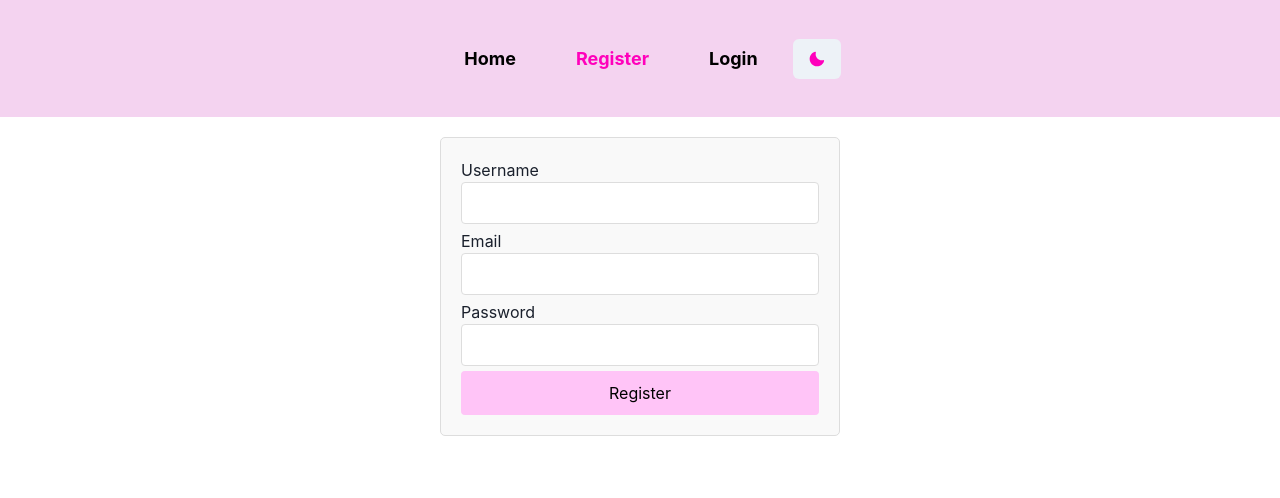
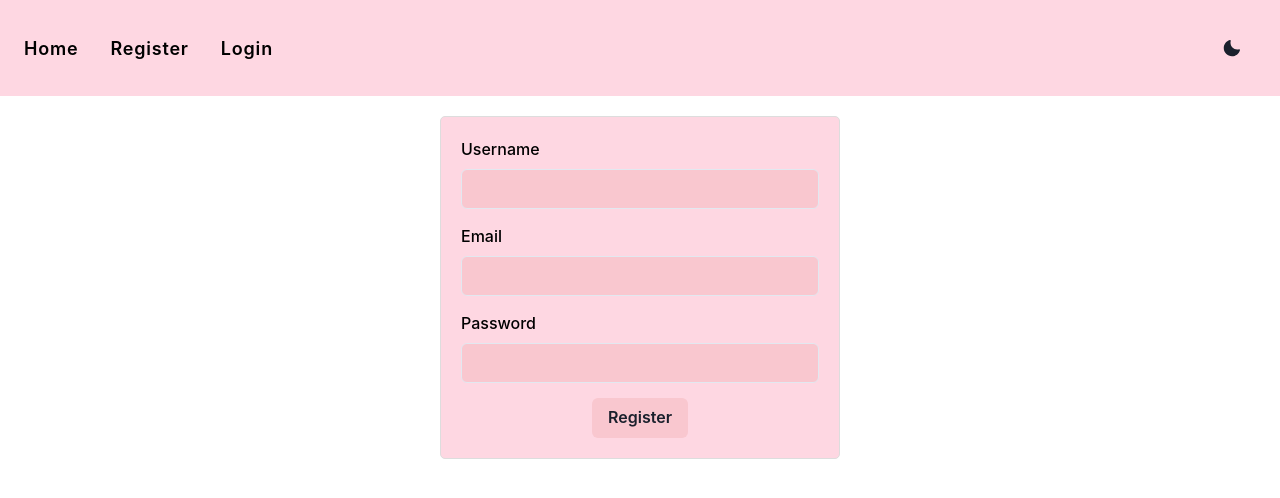
Before and after one commit to alicjapol/goit-react-hw-08-phonebook, a React (Create React App) app: page /register in a window 1280 px wide. Shown: the top 498 px of the page. Built offline with nearby package versions, Linux system fonts and the light colour scheme.

Commit message:
Update UI components with Chakra UI

```diff
--- a/src/components/App.jsx
+++ b/src/components/App.jsx
@@ -10,8 +10,18 @@ import ProtectedRoute from './ProtectedRoute';
 import PrivateRoute from './PrivateRoute';
 import { refreshUser } from '../redux/auth/operations';
 import useAuth from 'hooks/useAuth';
-import { ChakraProvider } from '@chakra-ui/react';
+import { ChakraProvider, extendTheme } from '@chakra-ui/react';
 import UserMenu from './UserMenu/UserMenu';
+
+const customTheme = extendTheme({
+  colors: {
+    brand: {
+      900: "#1a365d",
+      800: "#153e75",
+      700: "#2a69ac",
+    },
+  },
+});
 
 export const App = () => {
   const dispatch = useDispatch();
@@ -26,9 +36,11 @@ export const App = () => {
   }
 
   return (
-    <ChakraProvider>
-      <div>
-        <BrowserRouter>
+    <BrowserRouter>
+
+
+  <ChakraProvider theme={customTheme}>
+
           <Navigation />
           <Routes>
             <Route path="/" element={<Home />} />
@@ -65,8 +77,9 @@ export const App = () => {
               }
             />
           </Routes>
+          </ChakraProvider>
+
         </BrowserRouter>
-      </div>
-    </ChakraProvider>
+
   );
 };
--- a/src/components/ContactForm/ContactForm.js
+++ b/src/components/ContactForm/ContactForm.js
@@ -1,12 +1,29 @@
 import { useState } from 'react';
 import { useDispatch } from 'react-redux';
 import { addContact } from '../../redux/operations';
-import './ContactForm.css';
+import { Input, Button, Flex, FormControl, Box } from '@chakra-ui/react';
 
 function ContactForm() {
   const [name, setName] = useState('');
   const [number, setNumber] = useState('');
   const dispatch = useDispatch();
+
+  const inputStyles = {
+    margin: '5px 0',
+    padding: '10px',
+    borderRadius: '5px',
+    border: '1px solid #ccc',
+
+  };
+
+  const buttonBgColor = '#FF69B4';
+  const buttonHoverColor = '#e2347a';
+  const buttonStyles = {
+    bg: buttonBgColor,
+    color: 'white',
+    cursor: 'pointer',
+    _hover: { bg: buttonHoverColor },
+  };
 
   const handleSubmit = e => {
     e.preventDefault();
@@ -16,23 +33,42 @@ function ContactForm() {
   };
 
   return (
-    <form onSubmit={handleSubmit} className="contactForm">
-      <input
+    <Box
+      display="flex"
+      flexDirection="column"
+      width="300px"
+      marginBottom="20px"
+      padding="10px"
+      as="form"
+      onSubmit={handleSubmit}
+      className="contactForm"
+    >
+      <FormControl>
+        <Input
           type="text"
           value={name}
           onChange={e => setName(e.target.value)}
           placeholder="Name"
           required
+          {...inputStyles}
         />
-      <input
+      </FormControl>
+      <FormControl>
+        <Input
           type="tel"
           value={number}
           onChange={e => setNumber(e.target.value)}
           placeholder="Number"
           required
+          {...inputStyles}
         />
-      <button type="submit">Add Contact</button>
-    </form>
+      </FormControl>
+      <Flex justifyContent="center">
+        <Button type="submit" {...buttonStyles} padding="10px" borderRadius="5px">
+          Add Contact
+        </Button>
+      </Flex>
+    </Box>
   );
 }
 
--- a/src/components/ContactList/ContactList.js
+++ b/src/components/ContactList/ContactList.js
@@ -1,7 +1,7 @@
-import React, { useEffect } from 'react'; // Poprawione importowanie useEffect
+import React, { useEffect } from 'react';
 import { useSelector, useDispatch } from 'react-redux';
 import { deleteContact, fetchContacts } from '../../redux/operations';
-import './ContactList.css';
+import { Text, Button, UnorderedList, ListItem } from '@chakra-ui/react';
 import { selectFilteredContacts } from '../../redux/selectors';
 
 function ContactList() {
@@ -12,17 +12,37 @@ function ContactList() {
     dispatch(fetchContacts());
   }, [dispatch]);
 
+  const listItemStyles = {
+    margin: '10px 0',
+    padding: '10px',
+    border: '1px solid #ccc',
+    borderRadius: '5px',
+    display: 'flex',
+    justifyContent: 'space-between',
+    alignItems: 'center',
+  };
+
+  const buttonStyles = {
+    cursor: 'pointer',
+    bg: '#000000',
+    color: 'white',
+    border: 'none',
+    borderRadius: '5px',
+    padding: '5px 10px',
+    _hover: { bg: '#ffffff', color: 'black' },
+  };
+
   return (
-    <ul className="contactList">
+    <UnorderedList listStyleType="none" padding="0">
       {contacts.map(contact => (
-        <li key={contact.id}>
-          {contact.name}: {contact.number}
-          <button onClick={() => dispatch(deleteContact(contact.id))}>
+        <ListItem key={contact.id} {...listItemStyles}>
+          <Text>{contact.name}: {contact.number}</Text>
+          <Button onClick={() => dispatch(deleteContact(contact.id))} {...buttonStyles}>
             Delete
-          </button>
-        </li>
+          </Button>
+        </ListItem>
       ))}
-    </ul>
+    </UnorderedList>
   );
 }
 
--- a/src/components/Filter/Filter.js
+++ b/src/components/Filter/Filter.js
@@ -1,30 +1,34 @@
-import { useSelector, useDispatch } from 'react-redux';
+import React from 'react';
+import { useDispatch } from 'react-redux';
 import { setFilter } from '../../redux/contactsSlice';
-import './Filter.css';
-import PropTypes from 'prop-types';
+import { Input, FormControl, FormLabel } from '@chakra-ui/react';
+import { useSelector } from 'react-redux';
 import { selectFilter } from '../../redux/selectors';
 
 function Filter() {
   const filter = useSelector(selectFilter);
   const dispatch = useDispatch();
 
+  const handleChange = e => {
+    dispatch(setFilter(e.target.value));
+  };
+
   return (
-    <div className="filter">
-      <label>
-        Filter
-        <input
-          type="text"
-          value={filter}
-          onChange={e => dispatch(setFilter(e.target.value))}
-        />
-      </label>
-    </div>
+    <FormControl className="filter" padding="10px">
+      <FormLabel margin="0 0 10px">Filter</FormLabel>
+      <Input
+        type="text"
+        value={filter}
+        onChange={handleChange}
+        placeholder="Enter filter text..."
+        width="200px"
+        padding="10px"
+        marginLeft="10px"
+        borderRadius="5px"
+        border="1px solid #ccc"
+      />
+    </FormControl>
   );
 }
 
-Filter.propTypes = {
-  value: PropTypes.string,
-  onChange: PropTypes.func,
-};
-
 export default Filter;
--- a/src/components/LoginForm/LoginForm.js
+++ b/src/components/LoginForm/LoginForm.js
@@ -1,13 +1,22 @@
 import { useEffect } from 'react';
 import { useDispatch } from 'react-redux';
 import { login } from '../../redux/auth/operations';
-import './LoginForm.css';
+import { Input, Button, Flex, FormControl, FormLabel, Box } from '@chakra-ui/react';
 
 function LoginForm() {
     const dispatch = useDispatch();
     useEffect(() => {
 
     }, [dispatch]);
+
+    const inputBgColor = '#f9c7cf';
+    const buttonBgColor = '#f9c7cf';
+    const buttonHoverColor = '#ff1389';
+
+    const buttonStyles = {
+        bg: buttonBgColor,
+        _hover: { bg: buttonHoverColor, color: 'white' },
+    };
 
     const handleSubmit = e => {
         e.preventDefault();
@@ -22,19 +31,30 @@ function LoginForm() {
     };
 
     return (
-        <form onSubmit={handleSubmit} className="loginForm">
-            <div>
-                <label>Email:</label>
-                <input type="text" name="email" />
-            </div>
-            <div>
-                <label>Password:</label>
-                <input type="password" name="password" />
-            </div>
-            <div>
-                <button type="submit">Login</button>
-            </div>
-        </form>
+        <Box
+            maxW="400px"
+            m="20px auto"
+            p="20px"
+            border="1px solid #ddd"
+            borderRadius="5px"
+            bg="pink.100"
+        >
+            <form className="loginForm" onSubmit={handleSubmit}>
+                <FormControl mb="15px">
+                    <FormLabel>Email:</FormLabel>
+                    <Input type="text" name="email" bg={inputBgColor} />
+                </FormControl>
+                <FormControl mb="15px">
+                    <FormLabel>Password:</FormLabel>
+                    <Input type="password" name="password" bg={inputBgColor} />
+                </FormControl>
+                <Flex justifyContent="center">
+                    <Button type="submit" {...buttonStyles} style={{  padding: '20px' }}>
+                        Login
+                    </Button>
+                </Flex>
+            </form>
+        </Box>
     );
 }
 
--- a/src/components/Navigation/Navigation.js
+++ b/src/components/Navigation/Navigation.js
@@ -1,40 +1,73 @@
+import React from 'react';
 import { NavLink } from 'react-router-dom';
-import './Navigation.css';
 import useAuth from '../../hooks/useAuth';
-import { useColorMode, Button } from '@chakra-ui/react';
+import {
+  useColorMode,
+  IconButton,
+  Box,
+  Flex,
+  HStack,
+  Link,
+  useColorModeValue
+} from '@chakra-ui/react';
 import { MoonIcon, SunIcon } from '@chakra-ui/icons';
+
+const linkStyles = {
+  textDecoration: 'none',
+  fontWeight:'600',
+  fontSize: '18px',
+  letterSpacing: '0.8px',
+  _hover: {
+    textDecoration: 'none',
+    backgroundColor: '#ff1389',
+    color: 'white',
+    borderRadius: '5px',
+    padding: '8px',
+  },
+};
 
 export default function Navigation() {
   const { isLoggedIn } = useAuth();
   const { colorMode, toggleColorMode } = useColorMode();
+  const bgColor = useColorModeValue('pink.100', 'pink.900');
+  const color = useColorModeValue('black', 'white');
 
   return (
-    <div className="navContainer">
-      <NavLink to="/" end className={({ isActive }) => isActive ? 'navLink navLinkActive' : 'navLink'}>
+    <Box bg={bgColor} p={6} color={color}>
+      <Flex align="center" justify="space-between" wrap="wrap">
+        <HStack spacing={8}>
+          <Link as={NavLink} to="/" sx={linkStyles}>
             Home
-      </NavLink>
+          </Link>
           {isLoggedIn && (
-        <NavLink to="/contacts" className={({ isActive }) => isActive ? 'navLink navLinkActive' : 'navLink'}>
+            <Link as={NavLink} to="/contacts" sx={linkStyles}>
               Contacts
-        </NavLink>
+            </Link>
           )}
           {isLoggedIn ? (
-        <NavLink to="/profile" className={({ isActive }) => isActive ? 'navLink navLinkActive' : 'navLink'}>
+            <Link as={NavLink} to="/profile" sx={linkStyles}>
               User Profile
-        </NavLink>
+            </Link>
           ) : (
             <>
-          <NavLink to="/register" className={({ isActive }) => isActive ? 'navLink navLinkActive' : 'navLink'}>
+              <Link as={NavLink} to="/register" sx={linkStyles}>
                 Register
-          </NavLink>
-          <NavLink to="/login" className={({ isActive }) => isActive ? 'navLink navLinkActive' : 'navLink'}>
+              </Link>
+              <Link as={NavLink} to="/login" sx={linkStyles}>
                 Login
-          </NavLink>
+              </Link>
             </>
           )}
-       <Button onClick={toggleColorMode} className="themeToggle">
-        {colorMode === 'light' ? <MoonIcon /> : <SunIcon />}
-      </Button>
-    </div>
+        </HStack>
+        <IconButton
+          onClick={toggleColorMode}
+          icon={colorMode === 'light' ? <MoonIcon /> : <SunIcon />}
+          isRound={true}
+          size="lg"
+          alignSelf="flex-end"
+          bg="transparent"
+          _hover={{ bg: 'rgba(0,0,0,0.1)' }}         />
+      </Flex>
+    </Box>
   );
 }
--- a/src/components/RegisterForm/RegisterForm.js
+++ b/src/components/RegisterForm/RegisterForm.js
@@ -1,9 +1,29 @@
+import React from 'react';
 import { useDispatch } from 'react-redux';
-import { register } from '../../redux/auth/operations'
-import'./RegisterForm.css';
+import { register } from '../../redux/auth/operations';
+import {
+  Input,
+  Button,
+  Box,
+  FormControl,
+  FormLabel,
+  useColorModeValue,
+  Flex,
+} from '@chakra-ui/react';
 
- const RegisterForm = () => {
+const RegisterForm = () => {
   const dispatch = useDispatch();
+  const bgColor = useColorModeValue('pink.100', 'pink.900');
+  const color = useColorModeValue('black', 'white');
+
+  const inputBgColor = '#f9c7cf';
+  const buttonBgColor = '#f9c7cf';
+  const buttonHoverColor = '#ff1389';
+
+  const buttonStyles = {
+    bg: buttonBgColor,
+    _hover: { bg: buttonHoverColor, color: 'white' },
+  };
 
   const handleSubmit = e => {
     e.preventDefault();
@@ -19,22 +39,36 @@ import'./RegisterForm.css';
   };
 
   return (
-    <form className="signUpForm" onSubmit={handleSubmit} autoComplete="off">
-      <label>
-        Username
-        <input type="text" name="name" />
-      </label>
-      <label>
-        Email
-        <input type="email" name="email" />
-      </label>
-      <label>
-        Password
-        <input type="password" name="password" />
-      </label>
-      <button type="submit">Register</button>
-    </form>
+    <Box
+      maxW="400px"
+      m="20px auto"
+      p="20px"
+      border="1px solid #ddd"
+      borderRadius="5px"
+      bg={bgColor}
+      color={color}
+    >
+      <form onSubmit={handleSubmit} autoComplete="off">
+        <FormControl mb="15px">
+          <FormLabel>Username</FormLabel>
+          <Input type="text" name="name" bg={inputBgColor} />
+        </FormControl>
+        <FormControl mb="15px">
+          <FormLabel>Email</FormLabel>
+          <Input type="email" name="email" bg={inputBgColor} />
+        </FormControl>
+        <FormControl mb="15px">
+          <FormLabel>Password</FormLabel>
+          <Input type="password" name="password" bg={inputBgColor} />
+        </FormControl>
+        <Flex justifyContent="center">
+          <Button type="submit" {...buttonStyles}>
+            Register
+          </Button>
+        </Flex>
+      </form>
+    </Box>
   );
 };
 
-export default RegisterForm
+export default RegisterForm;
--- a/src/components/UserMenu/UserMenu.js
+++ b/src/components/UserMenu/UserMenu.js
@@ -1,7 +1,6 @@
 
 import LogoutButton from '../LogoutButton/LogoutButton'
 import useAuth  from '../../hooks/useAuth';
-import './UserMenu.css';
 
 
 export default function UserMenu() {
--- a/src/index.css
+++ b/src/index.css
@@ -1,5 +1,5 @@
 @import-normalize; /* bring in normalize.css styles */
-
+/*
 body {
   margin: 0 auto;
   font-family: -apple-system, BlinkMacSystemFont, 'Segoe UI', 'Roboto', 'Oxygen',
@@ -14,3 +14,4 @@ code {
   font-family: source-code-pro, Menlo, Monaco, Consolas, 'Courier New',
     monospace;
 }
+ */
```
Also changed, not shown: src/components/ContactForm/ContactForm.css (deleted, +0 -25 lines). Lines whose indentation alone changed are shown as unchanged.
